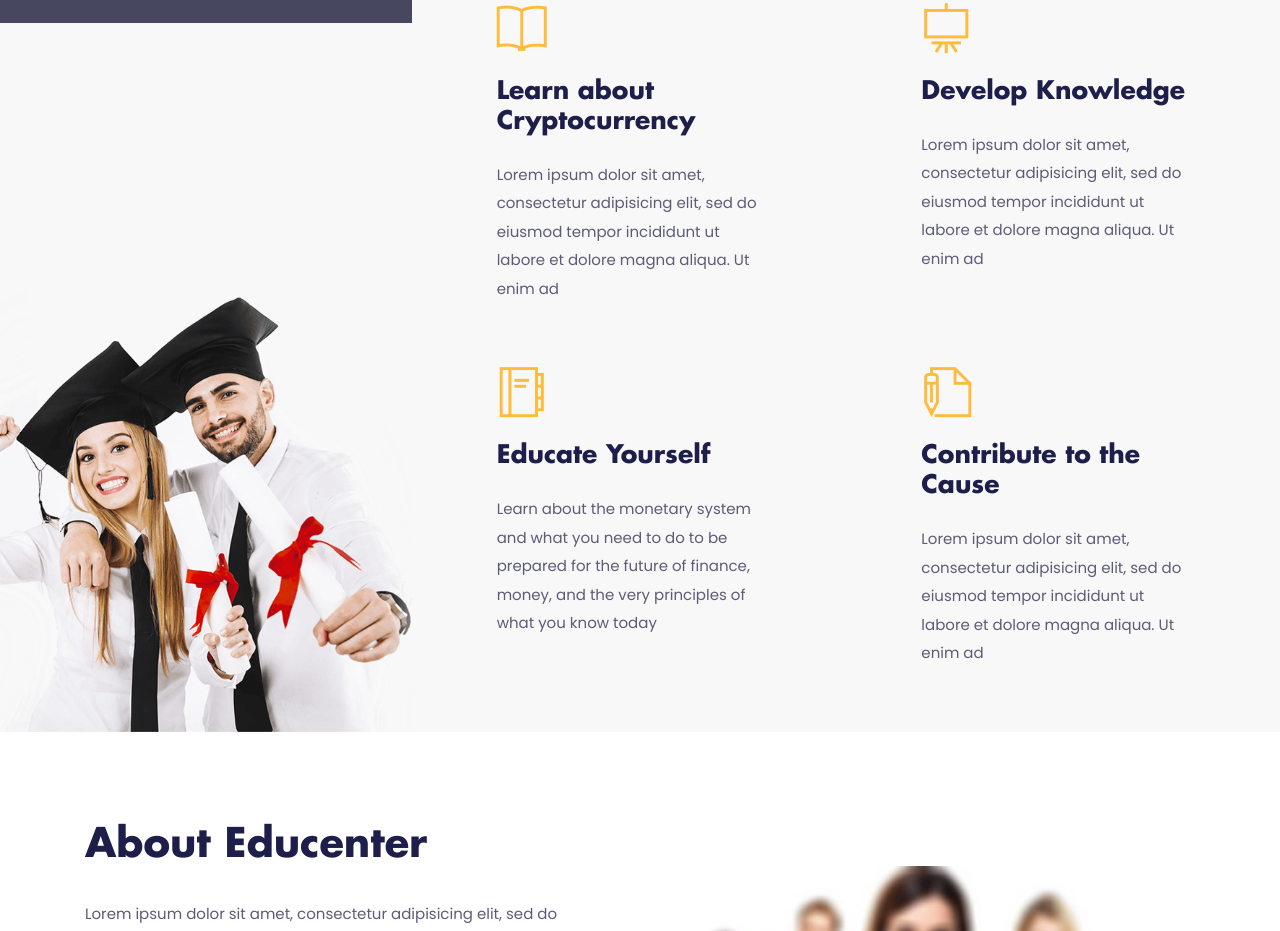
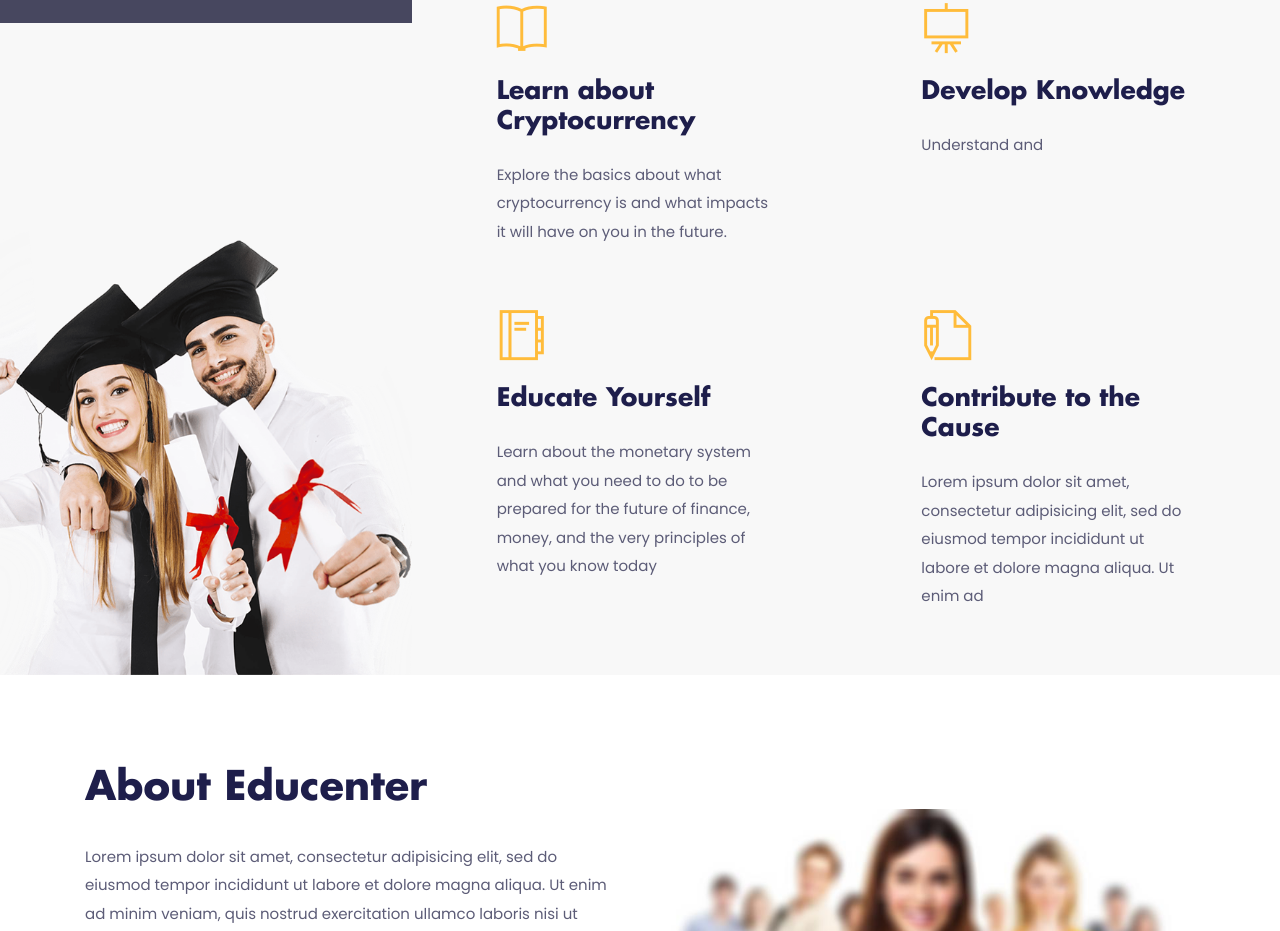
Before and after one commit to cryptopedia101/cryptopedia101, a plain HTML site: page index.html in a window 1280 px wide. Shown: the part 776-1707 px from the top of the page. Drawn offline with nearby package versions, Linux system fonts and the light colour scheme; some packages are replaced by stand-ins of ours; files that its build step writes are made by us from their sources.

Commit message:
Update index.html

```diff
--- a/index.html
+++ b/index.html
@@ -3,7 +3,7 @@
 
 <head>
   <meta charset="utf-8">
-  <title>Educenter</title>
+  <title>Cryptopedia</title>
 
   <!-- mobile responsive meta -->
   <meta name="viewport" content="width=device-width, initial-scale=1">
@@ -208,14 +208,12 @@
           <div class="col-sm-6 col-xl-5 mb-xl-5 mb-lg-3 mb-4 text-center text-sm-left">
             <i class="ti-book mb-xl-4 mb-lg-3 mb-4 feature-icon"></i>
             <h3 class="mb-xl-4 mb-lg-3 mb-4">Learn about Cryptocurrency</h3>
-            <p>Lorem ipsum dolor sit amet, consectetur adipisicing elit, sed do eiusmod tempor incididunt ut labore
-              et dolore magna aliqua. Ut enim ad</p>
+            <p>Explore the basics about what cryptocurrency is and what impacts it will have on you in the future.</p>
           </div>
           <div class="col-sm-6 col-xl-5 mb-xl-5 mb-lg-3 mb-4 text-center text-sm-left">
             <i class="ti-blackboard mb-xl-4 mb-lg-3 mb-4 feature-icon"></i>
             <h3 class="mb-xl-4 mb-lg-3 mb-4">Develop Knowledge</h3>
-            <p>Lorem ipsum dolor sit amet, consectetur adipisicing elit, sed do eiusmod tempor incididunt ut labore
-              et dolore magna aliqua. Ut enim ad</p>
+            <p>Understand and </p>
           </div>
           <div class="col-sm-6 col-xl-5 mb-xl-5 mb-lg-3 mb-4 text-center text-sm-left">
             <i class="ti-agenda mb-xl-4 mb-lg-3 mb-4 feature-icon"></i>
```
